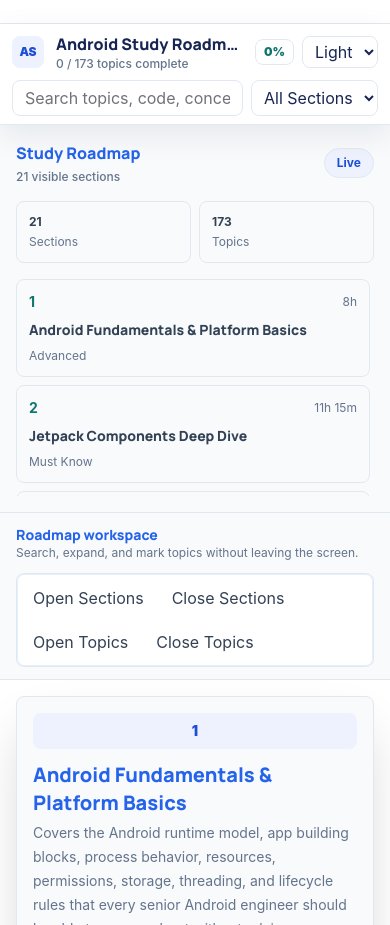
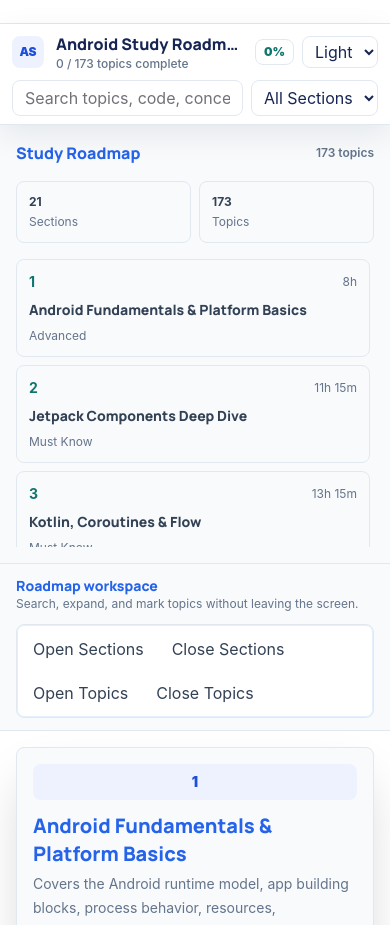
Before and after one commit to RanganathanApps/android-core, a Next.js app: page / in a window 390 px wide. Shown: the part 820-1745 px from the top of the page. Built offline with nearby package versions, Linux system fonts and the light colour scheme.

Commit message:
Simplify mobile roadmap sidebar

```diff
--- a/components/RoadmapApp.tsx
+++ b/components/RoadmapApp.tsx
@@ -621,22 +621,10 @@
         </header>
 
         <section id="roadmap-workspace" className="grid min-h-[calc(100vh-118px)] gap-0 lg:h-[calc(100vh-73px)] lg:min-h-0 lg:grid-cols-[320px_minmax(0,1fr)]">
-          <aside className="grid max-h-[46vh] min-h-0 grid-rows-[auto_auto_minmax(0,1fr)] border-b border-white/10 bg-white/[0.035] p-4 lg:max-h-none lg:border-b-0 lg:border-r lg:border-r-white/10">
+          <aside className="grid min-h-0 border-b border-white/10 bg-white/[0.035] p-4 lg:grid-rows-[auto_auto_minmax(0,1fr)] lg:border-b-0 lg:border-r lg:border-r-white/10">
             <div className="flex items-center justify-between gap-3">
-              <div>
-                <h2 className="landing-display text-base font-black text-white">Study Roadmap</h2>
-                <p className="mt-1 text-xs font-medium text-slate-400">{visibleSections.length} visible sections</p>
-              </div>
-              <span
-                className={cx(
-                  "rounded-full border px-3 py-1.5 text-xs font-bold",
-                  isHydrated
-                    ? "border-emerald-200/30 bg-emerald-200/10 text-emerald-100"
-                    : "border-amber-200/30 bg-amber-200/10 text-amber-100",
-                )}
-              >
-                {isHydrated ? "Live" : "Loading"}
-              </span>
+              <h2 className="landing-display text-base font-black text-white">Study Roadmap</h2>
+              <span className="text-xs font-semibold text-slate-400">{totalTopics} topics</span>
             </div>
 
             <div className="my-4 grid grid-cols-2 gap-2 text-xs">
@@ -650,7 +638,7 @@
               </div>
             </div>
 
-            <div className="grid gap-2 overflow-auto pr-1">
+            <div className="grid max-h-72 gap-2 overflow-auto pr-1 lg:max-h-none">
               {visibleSections.map((item) => {
                 if (!item) return null;
                 const { section, sectionIndex, priority } = item;
```
